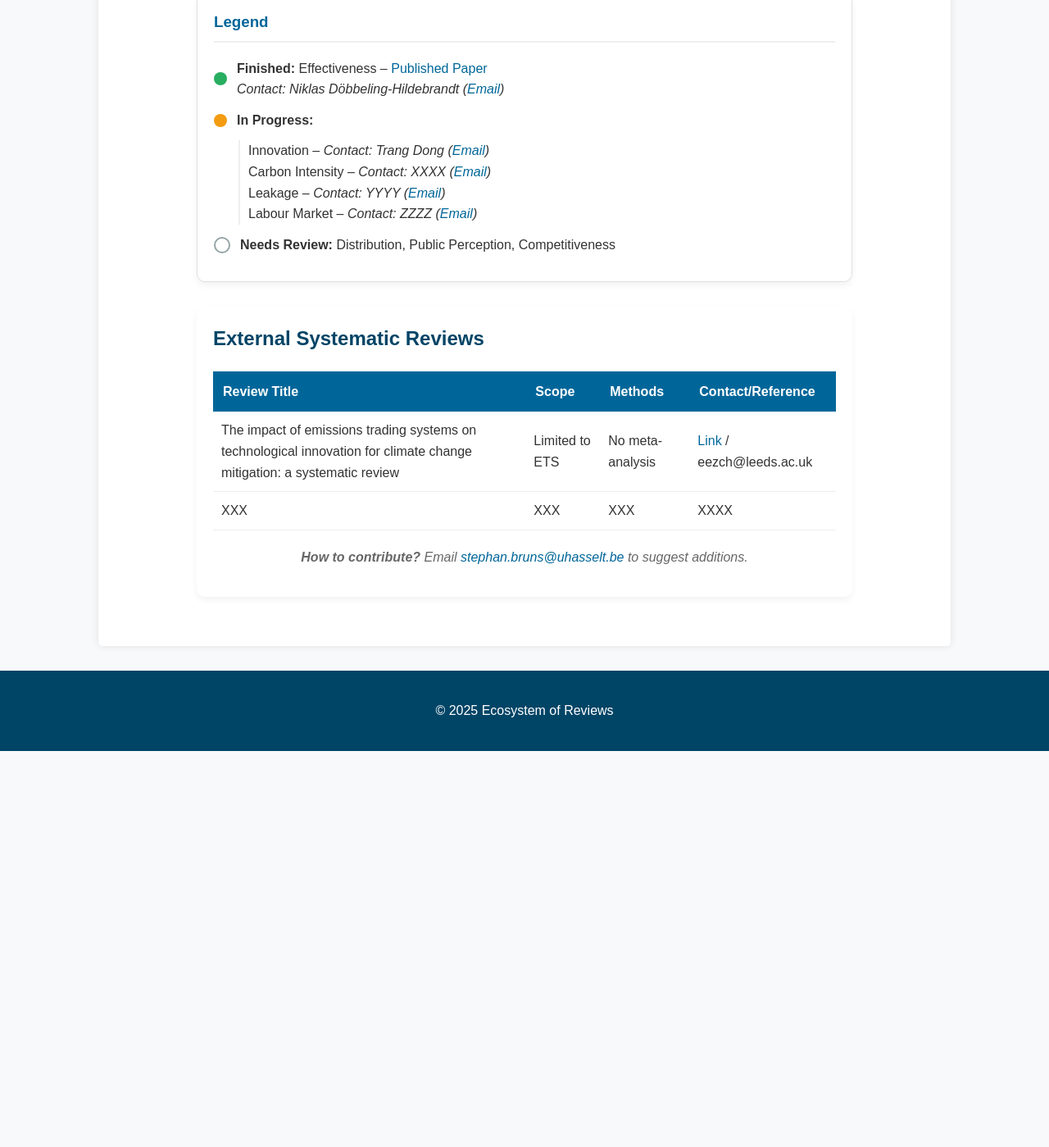
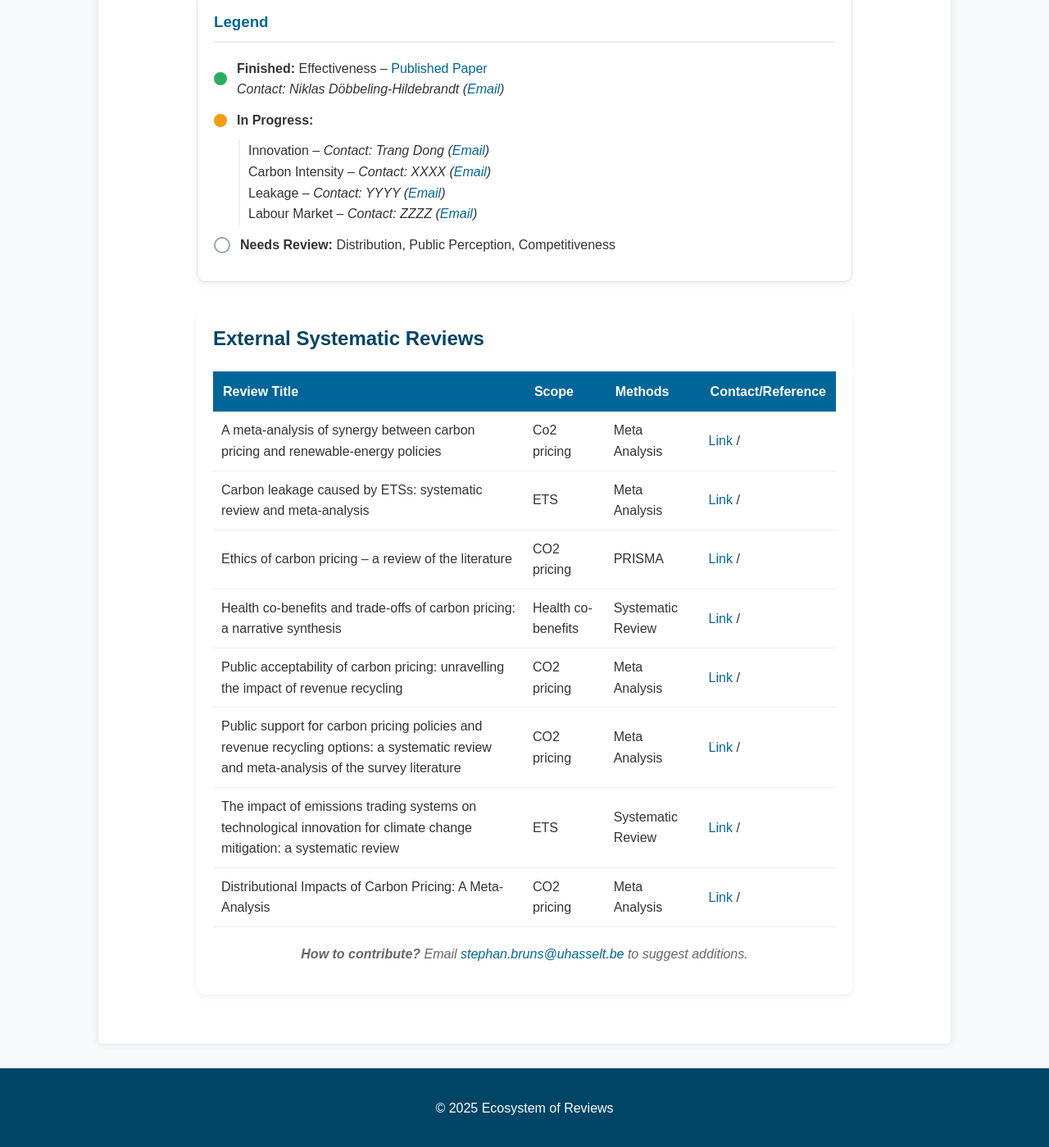
Before and after one commit to trangdtk-vnu/ecosystem-reviews, a Jekyll site: the page built from index.md, in a window 1280 px wide and 1400 px high, scrolled down 1207 px. Shown: the whole window at 82% size. Built offline with Jekyll 4.4.1, drawn with Linux system fonts in a browser that asks for light colours; before the commit the page ends 2123 px from its top, so only the background shows below that.

Commit message:
Update reviews.yml

```diff
--- a/_data/reviews.yml
+++ b/_data/reviews.yml
@@ -1,11 +1,54 @@
+- title: "A meta-analysis of synergy between carbon pricing and renewable-energy policies"
+  year: "2024"
+  scope: "Co2 pricing"
+  methods: "Meta Analysis"
+  topic: "Synergy"
+  link: "http://dx.doi.org/10.2139/ssrn.4763473"
+
+- title: "Carbon leakage caused by ETSs: systematic review and meta-analysis"
+  year: "2024"
+  scope: "ETS"
+  methods: "Meta Analysis"
+  topic: "Leakage"
+  link: "https://doi.org/10.17605/OSF.IO/MNS8A"
+
+- title: "Ethics of carbon pricing – a review of the literature"
+  year: "2024"
+  scope: "CO2 pricing"
+  methods: "PRISMA"
+  topic: "Ethics"
+  link: "https://doi.org/10.1080/14693062.2024.2416493"
+
+- title: "Health co-benefits and trade-offs of carbon pricing: a narrative synthesis"
+  year: "2024"
+  scope: "Health co-benefits"
+  methods: "Systematic Review"
+  link: "https://doi.org/10.1080/14693062.2024.2356822"
+
+- title: "Public acceptability of carbon pricing: unravelling the impact of revenue recycling"
+  year: "2024"
+  scope: "CO2 pricing"
+  methods: "Meta Analysis"
+  topic: "Public acceptability"
+  link: "https://doi.org/10.1080/14693062.2024.2376747"
+
+- title: "Public support for carbon pricing policies and revenue recycling options: a systematic review and meta-analysis of the survey literature"
+  year: "2024"
+  scope: "CO2 pricing"
+  methods: "Meta Analysis"
+  topic: "Public support"
+  link: "https://doi.org/10.1038/s44168-024-00153-x"
+
 - title: "The impact of emissions trading systems on technological innovation for climate change mitigation: a systematic review"
-  scope: "Limited to ETS"
-  methods: "No meta-analysis"
+  year: "2024"
+  scope: "ETS"
+  methods: "Systematic Review"
+  topic: "Technological innovation for climate change mitigation"
   link: "https://doi.org/10.1080/14693062.2024.2443464"
-  contact: "eezch@leeds.ac.uk"
 
-- title: "XXX"
-  scope: "XXX"
-  methods: "XXX"
-  link: "#"
-  contact: "XXXX"
+- title: "Distributional Impacts of Carbon Pricing: A Meta-Analysis"
+  year: "2020"
+  scope: "CO2 pricing"
+  methods: "Meta Analysis"
+  topic: "Distributional impacts"
+  link: "https://doi.org/10.1007/s10640-020-00521-1"
```
